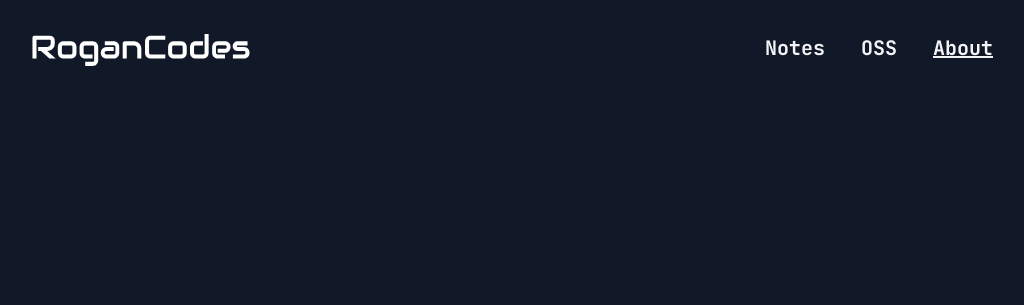
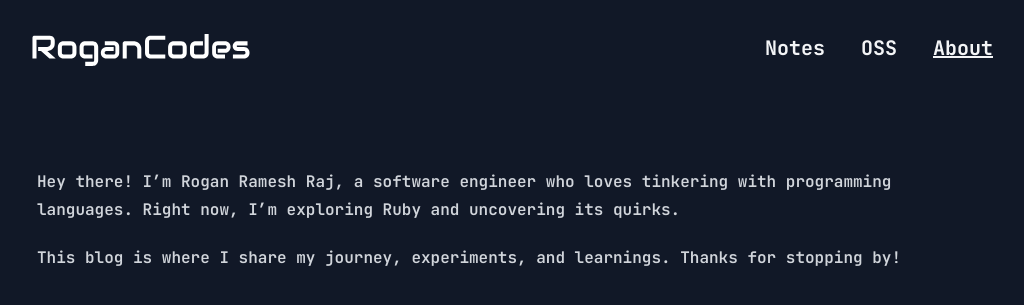
Before and after one commit to rogancodes/rogancodes.github.io, a Jekyll site: the page built from about.md, in a window 1280 px wide. Shown: the top 305 px of the page, without its empty margins (131-1155 px from the left). Built offline with Jekyll 4.4.1, drawn with Linux system fonts in a browser that asks for light colours.

Commit message:
added about page

```diff
--- a/about.md
+++ b/about.md
@@ -2,3 +2,8 @@
 layout: post
 title: About
 ---
+
+Hey there! I’m Rogan Ramesh Raj, a software engineer who loves tinkering with programming languages.
+Right now, I’m exploring Ruby and uncovering its quirks.
+
+This blog is where I share my journey, experiments, and learnings. Thanks for stopping by!
```
